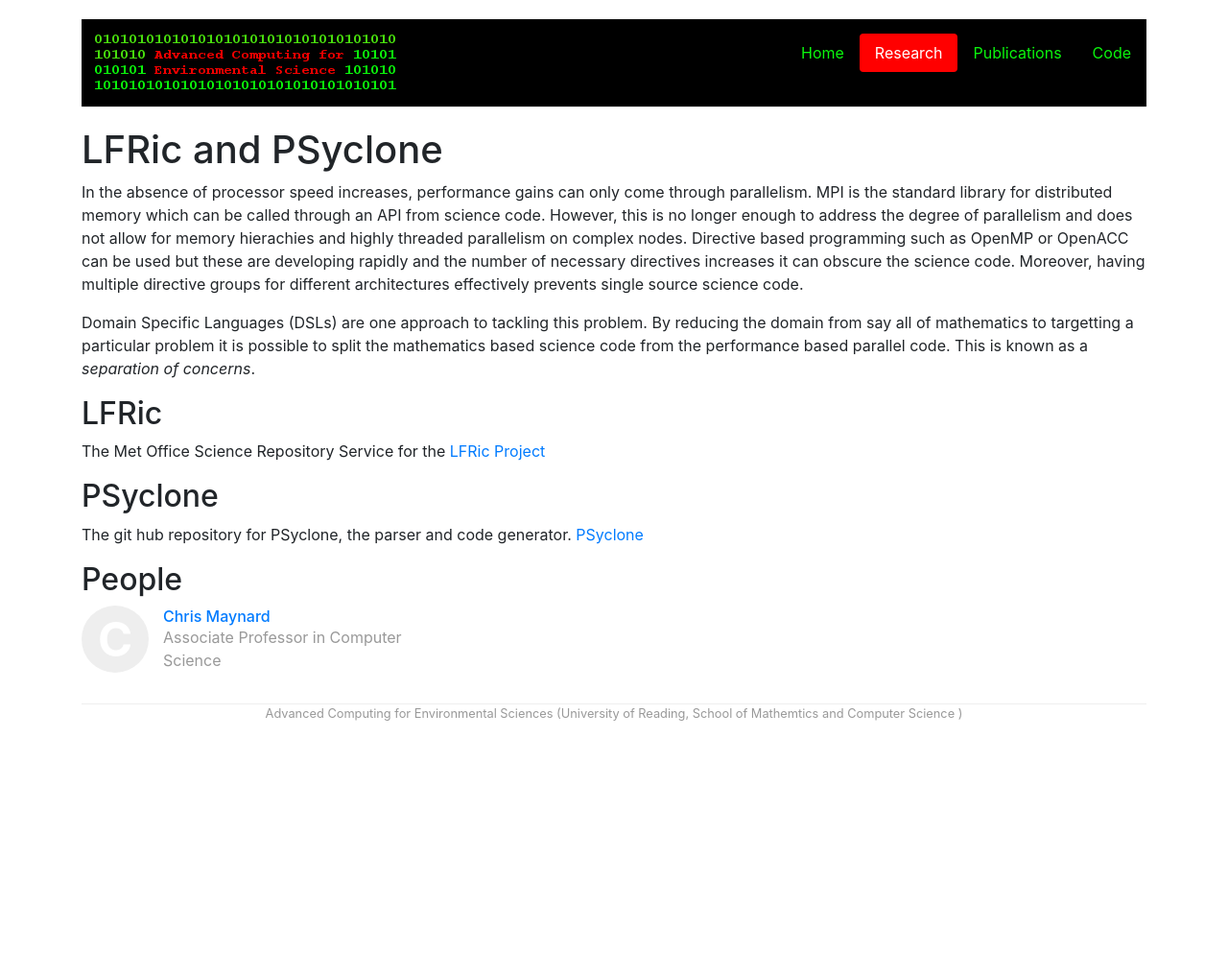
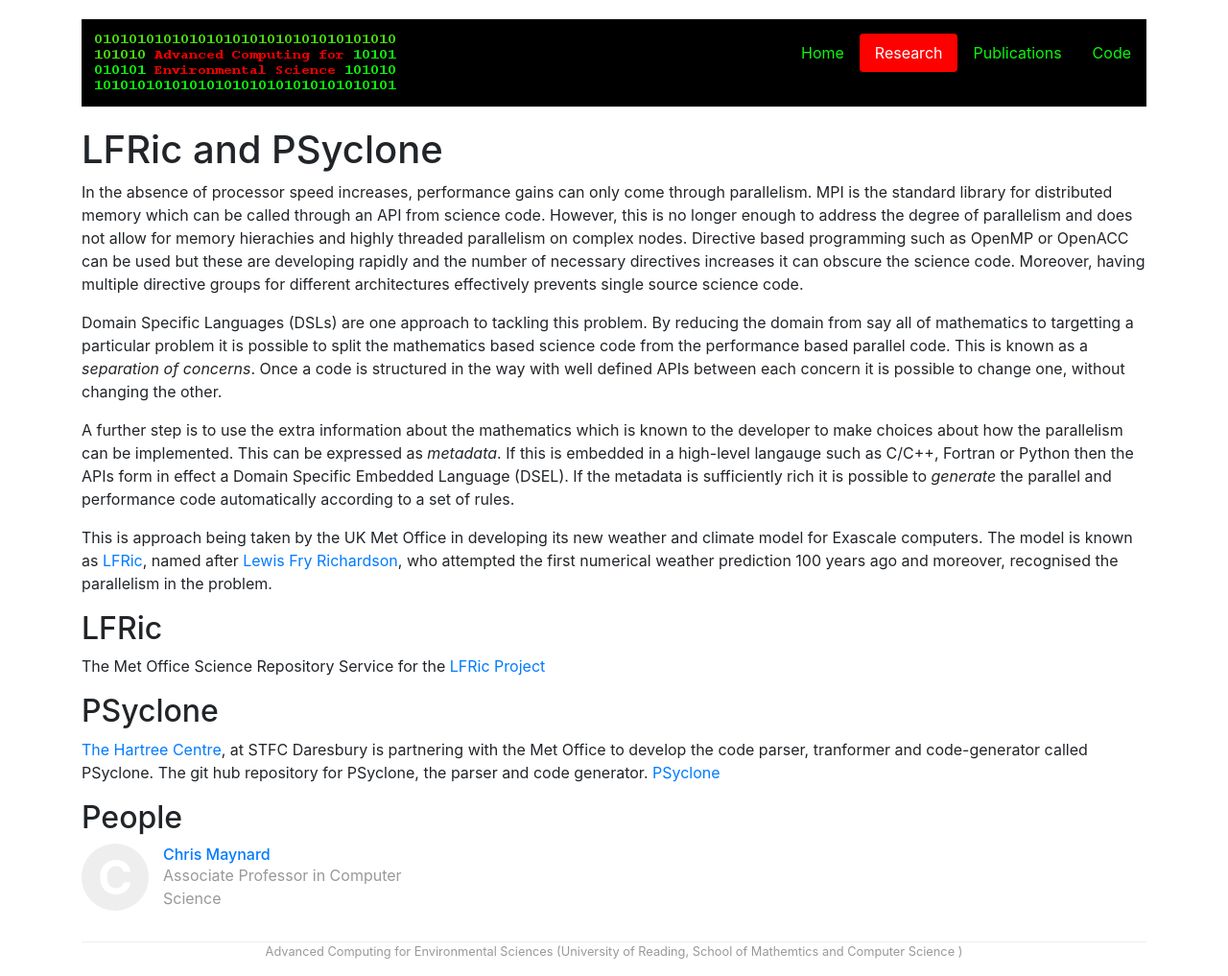
Before and after one commit to uor-aces/uor-aces.github.io, a Jekyll site: the page built from _projects/LFRic.md, in a window 1280 px wide. Shown: the whole page at 96% size. Built offline with Jekyll 4.4.1, drawn with Linux system fonts in a browser that asks for light colours; before the commit the page ends 900 px from its top, so only the background shows below that.

Commit message:
Links work and with added content. Yum

```diff
--- a/_projects/LFRic.md
+++ b/_projects/LFRic.md
@@ -30,12 +30,34 @@ Domain Specific Languages (DSLs) are one approach to tackling this
 problem. By reducing the domain from say all of mathematics to
 targetting a particular problem it is possible to split the
 mathematics based science code from the performance based parallel
-code. This is known as a <i>separation of concerns</i>.
+code. This is known as a <i>separation of concerns</i>. Once a code is
+structured in the way with well defined APIs between each concern it
+is possible to change one, without changing the other.
+
+A further step is to use the extra information about the mathematics
+which is known to the developer to make choices about how the
+parallelism can be implemented. This can be expressed as
+<i>metadata</i>. If this is embedded in a high-level langauge such as
+C/C++, Fortran or Python then the APIs form in effect a Domain
+Specific Embedded Language (DSEL). If the metadata is sufficiently
+rich it is possible to <i>generate</i> the parallel and performance
+code automatically according to a set of rules.
+
+This is approach being taken by the UK Met Office in developing its
+new weather and climate model for Exascale computers. The model is
+known as
+[LFRic](https://www.metoffice.gov.uk/research/modelling-systems/lfric),
+named after
+[Lewis Fry Richardson](https://www.metoffice.gov.uk/barometer/features/celebrating-100-years-of-scientific-forecasting),
+who attempted the first numerical weather prediction 100 years ago and
+moreover, recognised the parallelism in the problem.
 
 ## LFRic
 The Met Office Science Repository Service for the
 <a href="https://code.metoffice.gov.uk/trac/lfric">LFRic Project</a>
 
 ## PSyclone
-The git hub repository for PSyclone, the parser and code generator.
+[The Hartree Centre](https://www.hartree.stfc.ac.uk/Pages/home.aspx), at STFC Daresbury is partnering with the Met
+Office to develop the code parser, tranformer and code-generator
+called PSyclone. The git hub repository for PSyclone, the parser and code generator.
 <a href="https://github.com/stfc/PSyclone">PSyclone</a>
```
